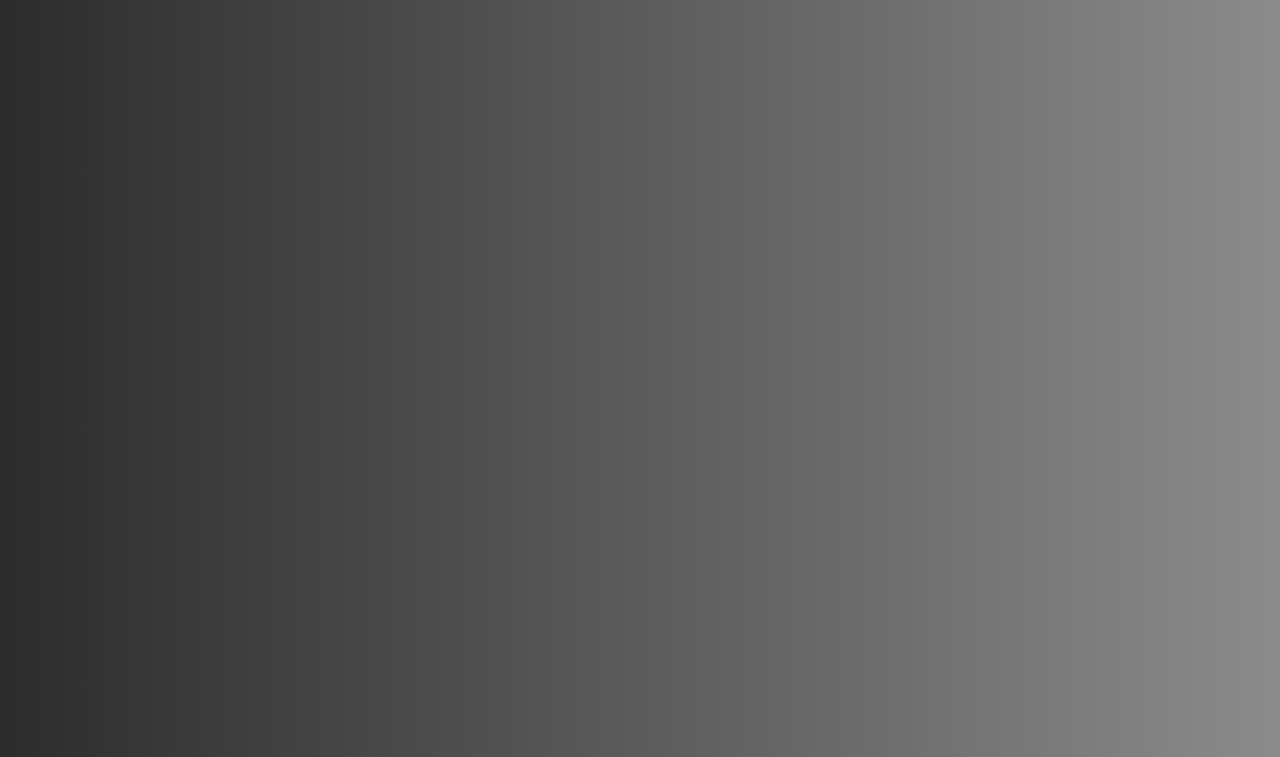
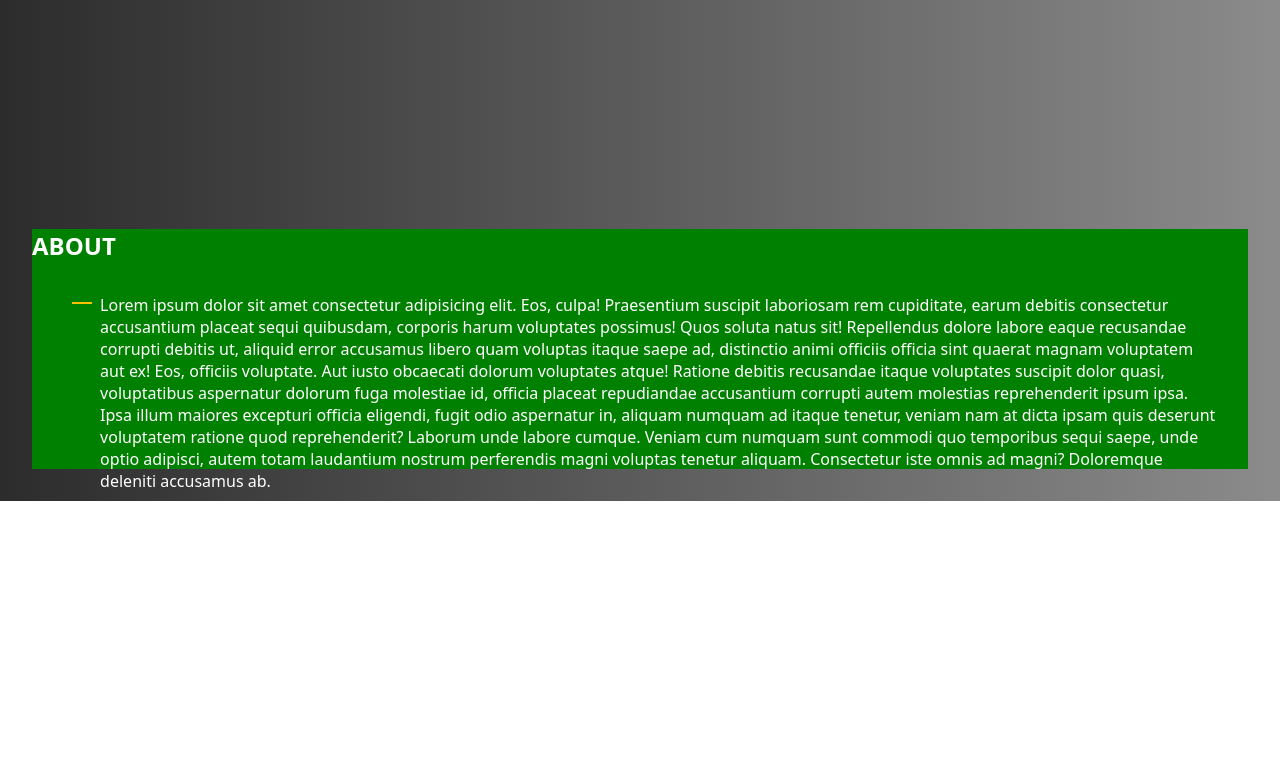
Before and after one commit to tAdithyan/Portfolio, a plain HTML site: page index.html in a window 1280 px wide. Shown: the part 843-1600 px from the top of the page. After the commit the page ends 1344 px from the top, so only its background shows below. Drawn offline with Linux system fonts and the light colour scheme.

Commit message:
base created

```diff
--- a/index.html
+++ b/index.html
@@ -40,6 +40,19 @@
 
 </div>
   </div>
+  <div class="about">
+    <h2>ABOUT</h2>
+    <div class="content">
+    <div class="arrow"></div>
+    <p>Lorem ipsum dolor sit amet consectetur adipisicing elit. Eos, culpa! Praesentium suscipit laboriosam rem cupiditate, earum debitis consectetur accusantium placeat sequi quibusdam, corporis harum voluptates possimus! Quos soluta natus sit!
+    Repellendus dolore labore eaque recusandae corrupti debitis ut, aliquid error accusamus libero quam voluptas itaque saepe ad, distinctio animi officiis officia sint quaerat magnam voluptatem aut ex! Eos, officiis voluptate.
+    Aut iusto obcaecati dolorum voluptates atque! Ratione debitis recusandae itaque voluptates suscipit dolor quasi, voluptatibus aspernatur dolorum fuga molestiae id, officia placeat repudiandae accusantium corrupti autem molestias reprehenderit ipsum ipsa.
+    Ipsa illum maiores excepturi officia eligendi, fugit odio aspernatur in, aliquam numquam ad itaque tenetur, veniam nam at dicta ipsam quis deserunt voluptatem ratione quod reprehenderit? Laborum unde labore cumque.
+
+    Veniam cum numquam sunt commodi quo temporibus sequi saepe, unde optio adipisci, autem totam laudantium nostrum perferendis magni voluptas tenetur aliquam. Consectetur iste omnis ad magni? Doloremque deleniti accusamus ab.
+    </p>
+  </div>
+  </div>
 
 
   <script src="./style.js"></script>
--- a/style.css
+++ b/style.css
@@ -48,7 +48,7 @@ body{
   }
   /* body */
   .bodysection{
-    height: 100vh;
+    height: 30vh;
     padding-top: 10rem;
     padding: 25pc;
     font-family: 'Trebuchet MS', 'Lucida Sans Unicode', 'Lucida Grande', 'Lucida Sans', Arial, sans-serif;
@@ -85,7 +85,6 @@ body{
     line-height: 5rem;
     font-size: 2rem;
     top: 30rem;
-    position: fixed;
   }
 
 
@@ -166,3 +165,25 @@ body{
   ul li:nth-child(4) a:before {
     background: #dd4b39;
   }
+
+  /* about */
+  .about{
+    height: 30vh;
+    background-color: green;
+    margin: 2rem;
+
+  }
+  .content{
+    display: flex;
+    justify-content: center;
+     /* align-items: center; */
+     flex-direction: row;
+     margin: 2rem;
+  }
+  .arrow{
+    height: 2px;
+    width: 10rem;
+    background-color: rgb(255, 192, 0)  ;
+    margin-top: .5rem;
+    margin: .5rem;
+  }
```
